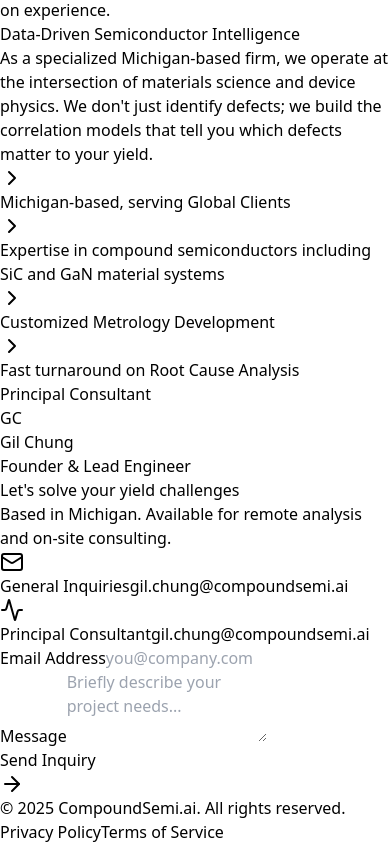
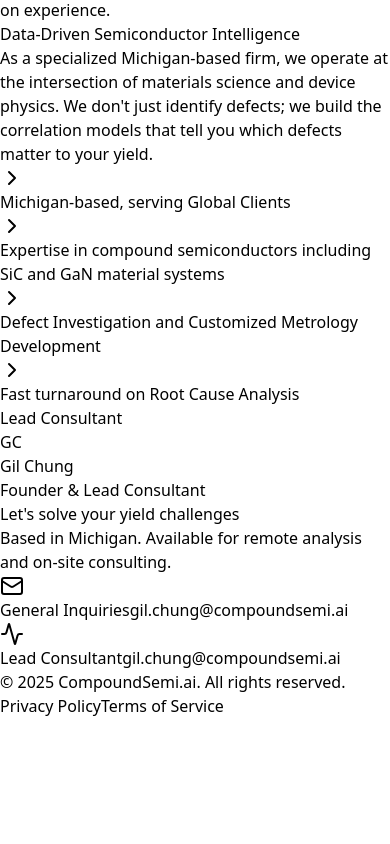
Before and after one commit to gilchung67/compound-semi-site, a React (Vite) app: page / in a window 390 px wide. Shown: the part 1386-2230 px from the top of the page. After the commit the page ends 2104 px from the top, so only its background shows below. Built offline with nearby package versions, Linux system fonts and the light colour scheme.

Commit message:
Update services description

```diff
--- a/src/App.jsx
+++ b/src/App.jsx
@@ -1,5 +1,5 @@
 import React, { useState, useEffect } from 'react';
-import { Menu, X, ChevronRight, Cpu, Activity, Search, BarChart2, Mail, MapPin, Linkedin, ArrowRight, BookOpen } from 'lucide-react';
+import { Menu, X, ChevronRight, Cpu, Activity, Search, Mail, BookOpen } from 'lucide-react';
 
 const App = () => {
   const [isMenuOpen, setIsMenuOpen] = useState(false);
@@ -15,16 +15,6 @@
   }, []);
 
   const toggleMenu = () => setIsMenuOpen(!isMenuOpen);
-
-  // Handle Form Submission (Opens User's Email Client)
-  const handleSubmit = (e) => {
-    e.preventDefault();
-    const email = e.target.elements.email.value;
-    const message = e.target.elements.message.value;
-
-    // Constructs a mailto link with the user's message
-    window.location.href = `mailto:gil.chung@compoundsemi.ai?subject=Website Inquiry from ${email}&body=From: ${email}%0D%0A%0D%0AMessage:%0D%0A${message}`;
-  };
 
   const services = [
     {
@@ -169,7 +159,7 @@
                 {[
                   "Michigan-based, serving Global Clients",
                   "Expertise in compound semiconductors including SiC and GaN material systems",
-                  "Customized Metrology Development",
+                  "Defect Investigation and Customized Metrology Development",
                   "Fast turnaround on Root Cause Analysis"
                 ].map((item, i) => (
                   <li key={i} className="flex items-start">
@@ -181,7 +171,7 @@
             </div>
             <div className="relative">
               <div className="bg-gradient-to-tr from-blue-600 to-indigo-600 rounded-xl p-8 shadow-2xl transform rotate-1 hover:rotate-0 transition duration-500">
-                <h3 className="text-2xl font-bold mb-4">Principal Consultant</h3>
+                <h3 className="text-2xl font-bold mb-4">Lead Consultant</h3>
 
                 <div className="flex items-center space-x-4">
                   <div className="h-12 w-12 rounded-full bg-white flex items-center justify-center text-blue-600 font-bold text-xl">
@@ -189,7 +179,7 @@
                   </div>
                   <div>
                     <p className="font-bold">Gil Chung</p>
-                    <p className="text-blue-200 text-sm">Founder & Lead Engineer</p>
+                    <p className="text-blue-200 text-sm">Founder & Lead Consultant</p>
                   </div>
                 </div>
               </div>
@@ -200,48 +190,33 @@
 
       {/* CTA / Contact Section */}
       <section id="contact" className="py-20 bg-white">
-        <div className="max-w-4xl mx-auto px-4 sm:px-6 lg:px-8">
+        <div className="max-w-3xl mx-auto px-4 sm:px-6 lg:px-8">
           <div className="bg-blue-50 rounded-2xl p-8 md:p-12 shadow-sm border border-blue-100">
-            <div className="text-center mb-10">
+            <div className="text-center mb-12">
               <h2 className="text-3xl font-extrabold text-gray-900">Let's solve your yield challenges</h2>
               <p className="mt-4 text-lg text-gray-600">
                 Based in Michigan. Available for remote analysis and on-site consulting.
               </p>
             </div>
 
-            <div className="grid md:grid-cols-2 gap-8">
-              <div className="space-y-6">
-                <div className="flex items-start">
-                   <Mail className="h-6 w-6 text-blue-600 mr-3 mt-1" />
-                   <div className="flex flex-col">
-                     <span className="text-gray-900 font-bold">General Inquiries</span>
-                     <a href="mailto:gil.chung@compoundsemi.ai" className="text-blue-600 hover:underline">gil.chung@compoundsemi.ai</a>
-                   </div>
-                </div>
-
-                <div className="flex items-start">
-                   <Activity className="h-6 w-6 text-blue-600 mr-3 mt-1" />
-                   <div className="flex flex-col">
-                     <span className="text-gray-900 font-bold">Principal Consultant</span>
-                     <a href="mailto:gil.chung@compoundsemi.ai" className="text-blue-600 hover:underline">gil.chung@compoundsemi.ai</a>
-                   </div>
-                </div>
+            <div className="space-y-8">
+              <div className="flex items-center justify-center p-6 bg-white rounded-xl shadow-sm border border-blue-100 hover:shadow-md transition">
+                 <Mail className="h-8 w-8 text-blue-600 mr-4" />
+                 <div className="flex flex-col text-left">
+                   <span className="text-gray-900 font-bold text-lg">General Inquiries</span>
+                   <a href="mailto:gil.chung@compoundsemi.ai" className="text-blue-600 text-lg hover:underline">gil.chung@compoundsemi.ai</a>
+                 </div>
               </div>
 
-              <form className="space-y-4" onSubmit={handleSubmit}>
-                <div>
-                  <label htmlFor="email" className="block text-sm font-medium text-gray-700">Email Address</label>
-                  <input type="email" id="email" name="email" className="mt-1 block w-full rounded-md border-gray-300 shadow-sm focus:border-blue-500 focus:ring-blue-500 bg-white p-2 border" placeholder="you@company.com" required />
-                </div>
-                <div>
-                  <label htmlFor="message" className="block text-sm font-medium text-gray-700">Message</label>
-                  <textarea id="message" name="message" rows={3} className="mt-1 block w-full rounded-md border-gray-300 shadow-sm focus:border-blue-500 focus:ring-blue-500 bg-white p-2 border" placeholder="Briefly describe your project needs..." required></textarea>
-                </div>
-                <button type="submit" className="w-full bg-blue-600 text-white px-4 py-2 rounded-md hover:bg-blue-700 transition flex items-center justify-center">
-                  Send Inquiry <ArrowRight className="ml-2 h-4 w-4" />
-                </button>
-              </form>
+              <div className="flex items-center justify-center p-6 bg-white rounded-xl shadow-sm border border-blue-100 hover:shadow-md transition">
+                 <Activity className="h-8 w-8 text-blue-600 mr-4" />
+                 <div className="flex flex-col text-left">
+                   <span className="text-gray-900 font-bold text-lg">Lead Consultant</span>
+                   <a href="mailto:gil.chung@compoundsemi.ai" className="text-blue-600 text-lg hover:underline">gil.chung@compoundsemi.ai</a>
+                 </div>
+              </div>
             </div>
+
           </div>
         </div>
       </section>
```
